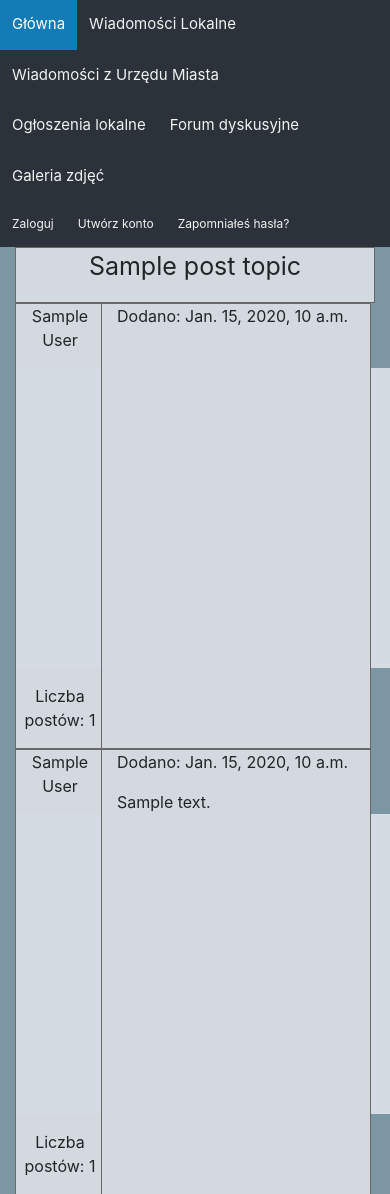
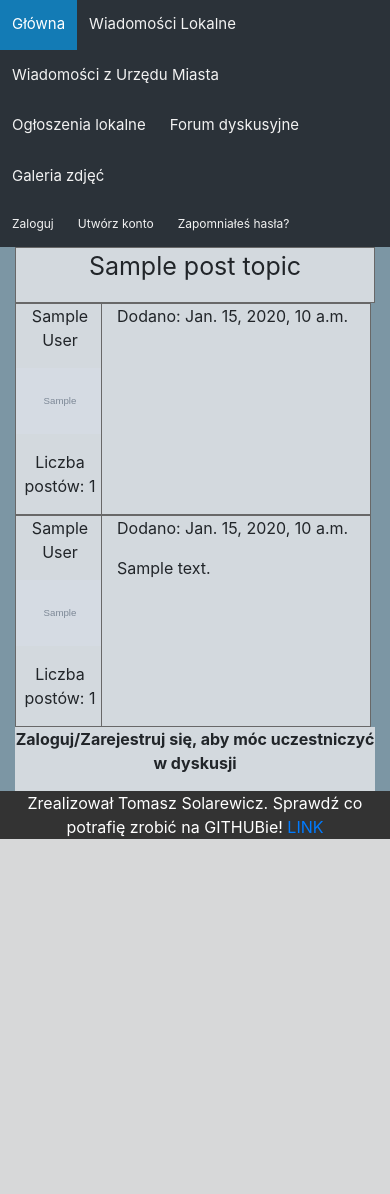
Before and after one commit to mathematicianx/Django_Content_Aggregator_Heroku, a Django app: template homepage/templates/homepage/post_detail.html in a window 390 px wide; the page is wider, and only the part inside the window is pictured. Shown: the part 101-1295 px from the top of that part. After the commit the page ends 940 px from the top of that part, so only its background shows below. Run offline with Django 3.2, Linux system fonts and the light colour scheme; the template is opened without the code that fills it: most values are stand-ins (such as "Sample title", 1, 10 or a date in 2020); grey boxes marked "Sample" are stand-in pictures; some libraries are stand-ins or nearby versions.

Commit message:
basic images scaling for better user experience on phones and tablets

```diff
--- a/homepage/templates/homepage/ad_detail.html
+++ b/homepage/templates/homepage/ad_detail.html
@@ -22,7 +22,7 @@
                     <div>{{ ad.body|safe }} <!----------------SAFETY ISSUE ----------------------------------------></div>
                     <div class="col-12-center">
                         {% if ad.image %}
-                        <img src="{{ ad.resized_photo.url }}">
+                        <img src="{{ ad.resized_photo.url }}" style="max-width: 100%">
                         {% endif %}
                     </div>
                 </div>
--- a/homepage/templates/homepage/gallery.html
+++ b/homepage/templates/homepage/gallery.html
@@ -22,14 +22,14 @@
                 {% if gallery_images %}
                     <div class="row-forum">
                         <div class="col-12">
-                            <img src="{{ last_image.resized_photo.url }}" class="active-image">
+                            <img src="{{ last_image.resized_photo.url }}" class="active-image" style="max-width: 100%">
                             <p class="active-description">{{ last_image.title }}</p>
                             {% for short_list in long_table %}
                                 <div class="row-forum">
                                     {% for image in short_list %}
                                         <div class="col-3">
                                             <img src="{{ image.thumbnail.url }}" alt="{{ image.title }}"
-                                                 data-my-custom-data="{{ image.resized_photo.url }}"  class="clickable">
+                                                 data-my-custom-data="{{ image.resized_photo.url }}"  class="clickable" style="max-width: 100%">
                                         </div>
                                     {% endfor %}
                                 </div>
--- a/homepage/templates/homepage/post_detail.html
+++ b/homepage/templates/homepage/post_detail.html
@@ -22,9 +22,9 @@
                     <p>{{ post_topic.author }}</p>
                     <p>
                     {% if post_topic.author.profile.thumbnail %}
-                        <img src="{{ post_topic.author.profile.thumbnail.url }}">
+                        <img src="{{ post_topic.author.profile.thumbnail.url }}" style="max-width: 100%">
                     {% else %}
-                        <img src="{% static "images/default.png" %}">
+                        <img src="{% static "images/default.png" %}" style="max-width: 100%">
                     {% endif %}
                     </p>
                     <p>Liczba postów: {{ post_topic.author.profile.post_count }}</p>
@@ -42,9 +42,9 @@
                             <p>{{ post_r.author }}</p>
                             <p>
                             {% if post_r.author.profile.thumbnail %}
-                                <img src="{{ post_r.author.profile.thumbnail.url }}">
+                                <img src="{{ post_r.author.profile.thumbnail.url }}" style="max-width: 100%">
                             {% else %}
-                                <img src="{% static "images/default.png" %}">
+                                <img src="{% static "images/default.png" %}" style="max-width: 100%">
                             {% endif %}
                             <p>Liczba postów: {{ post_r.author.profile.post_count }}</p>
                         </div>
--- a/homepage/templates/homepage/show_all_ads.html
+++ b/homepage/templates/homepage/show_all_ads.html
@@ -16,9 +16,9 @@
                 <div class="row">
                     <div class="col-3-foto-center">
                         {% if ad.image %}
-                            <img src="{{ ad.thumbnail.url }}">
+                            <img src="{{ ad.thumbnail.url }}" style="max-width: 100%">
                         {% else %}
-                            <img src="{% static "images/default.png" %}">
+                            <img src="{% static "images/default.png" %}" style="max-width: 100%">
                         {% endif %}
                     </div>
                     <div class="col-9">
```
